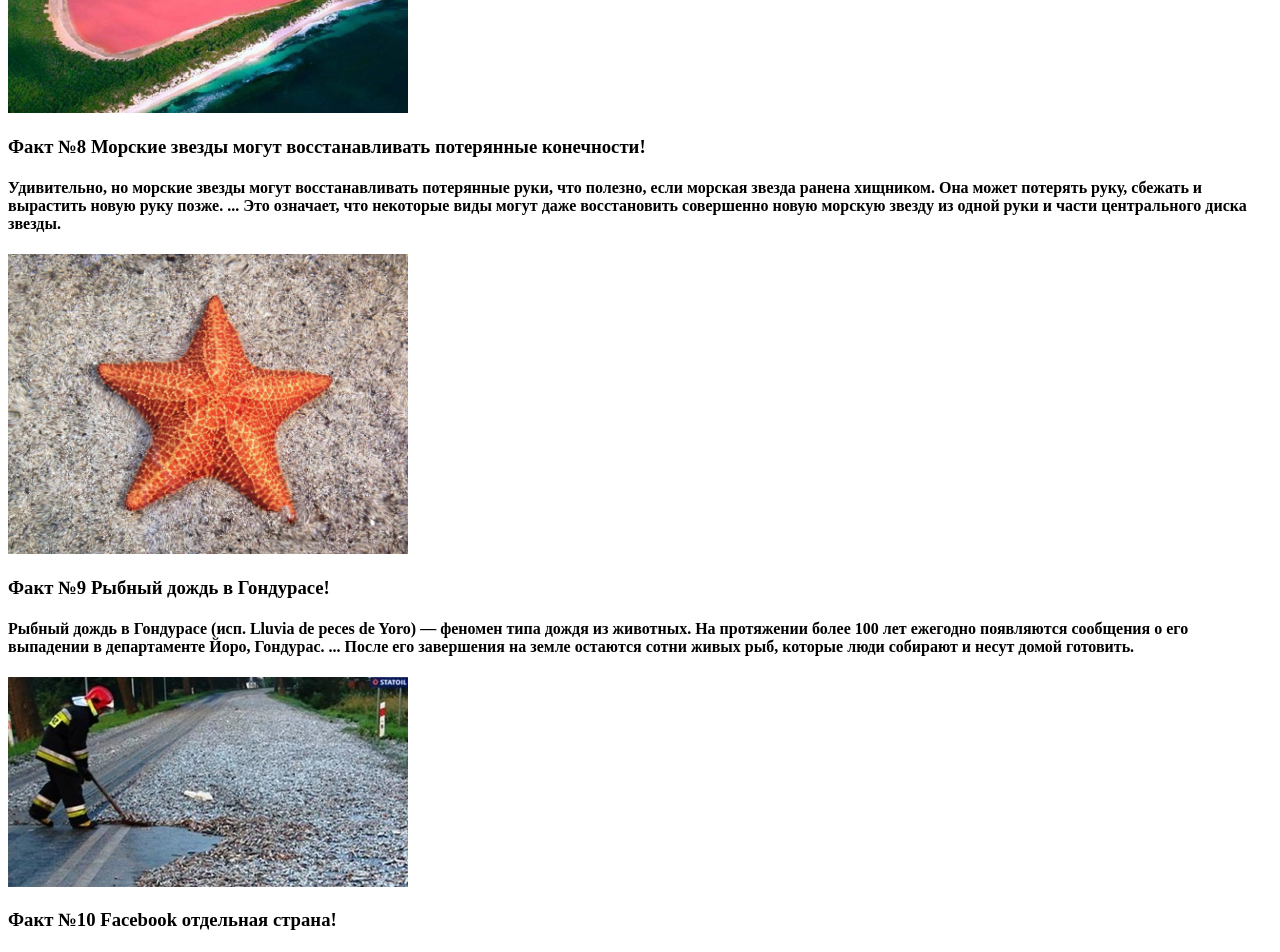
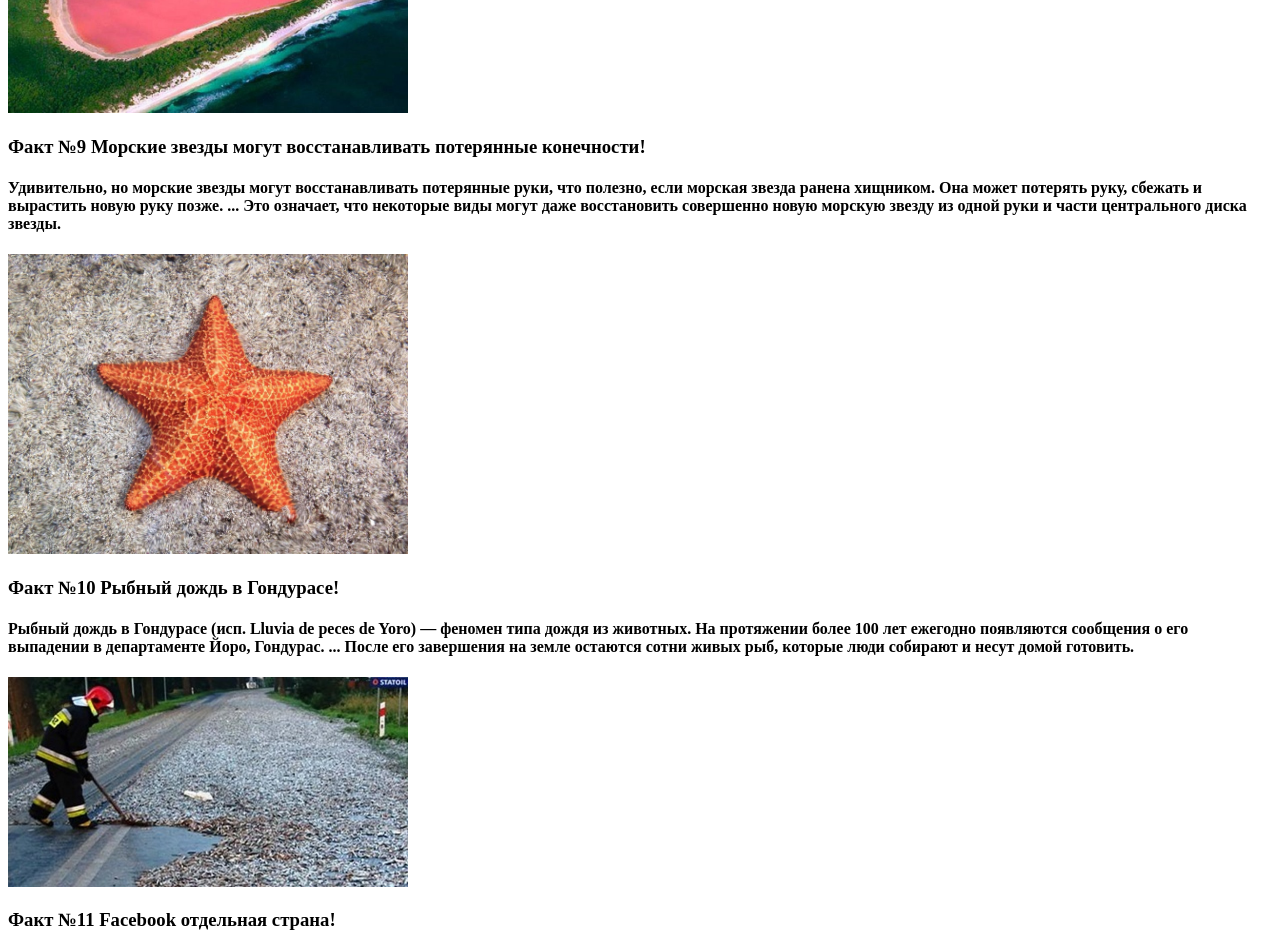
Before and after one commit to safinnn1337/Interesting-Facts, a plain HTML site: page index.html in a window 1280 px wide. Shown: the part 3460-4412 px from the top of the page. Drawn offline with Linux system fonts and the light colour scheme.

Commit message:
Update index.html

```diff
--- a/index.html
+++ b/index.html
@@ -25,11 +25,11 @@
 <h3>Факт №8 Озеро с цветом розовой жвачки!<h4>Хи́ллиер (англ. Hillier) — озеро на юго-западе Австралии, на острове Мидл-Айленд[en]. Примечательно розовым цветом вод. Озеро по краям окружено песком и эвкалиптовым лесом.
     Цвет воды озера является постоянным и не изменяется при отборе воды в отдельную ёмкость. Предполагалось, что причина розового цвета воды заключается в солёности и специфических микроорганизмах, обитающих в озере, однако тесты, проведённые в 1950 году, не подтвердили данных предположений. </h4></h3>
 <img src="hillier.jpg" width="400">
-<h3>Факт №8 Морские звезды могут восстанавливать потерянные конечности! <h4>Удивительно, но морские звезды могут восстанавливать потерянные руки, что полезно, если морская звезда ранена хищником. Она может потерять руку, сбежать и вырастить новую руку позже. ... Это означает, что некоторые виды могут даже восстановить совершенно новую морскую звезду из одной руки и части центрального диска звезды. </h4></h3>
+<h3>Факт №9 Морские звезды могут восстанавливать потерянные конечности! <h4>Удивительно, но морские звезды могут восстанавливать потерянные руки, что полезно, если морская звезда ранена хищником. Она может потерять руку, сбежать и вырастить новую руку позже. ... Это означает, что некоторые виды могут даже восстановить совершенно новую морскую звезду из одной руки и части центрального диска звезды. </h4></h3>
 <img src="zvezda.jpg" width="400">
-<h3>Факт №9 Рыбный дождь в Гондурасе!<h4>Рыбный дождь в Гондурасе (исп. Lluvia de peces de Yoro) — феномен типа дождя из животных. На протяжении более 100 лет ежегодно появляются сообщения о его выпадении в департаменте Йоро, Гондурас. ... После его завершения на земле остаются сотни живых рыб, которые люди собирают и несут домой готовить. </h4></h3>
+<h3>Факт №10 Рыбный дождь в Гондурасе!<h4>Рыбный дождь в Гондурасе (исп. Lluvia de peces de Yoro) — феномен типа дождя из животных. На протяжении более 100 лет ежегодно появляются сообщения о его выпадении в департаменте Йоро, Гондурас. ... После его завершения на земле остаются сотни живых рыб, которые люди собирают и несут домой готовить. </h4></h3>
 <img src="ribniy dojd.jpg" width="400">
-<h3>Факт №10 Facebook отдельная страна!<h4>Facebook можно считать отдельной страной, сегодня им пользуются более 2 миллиардов человек, что больше населения США, Китая и Бразилии вместе взятых. </h4></h3>
+<h3>Факт №11 Facebook отдельная страна!<h4>Facebook можно считать отдельной страной, сегодня им пользуются более 2 миллиардов человек, что больше населения США, Китая и Бразилии вместе взятых. </h4></h3>
 <img src="facebook.jpg" width="400">
 <body>
     </body>
```
